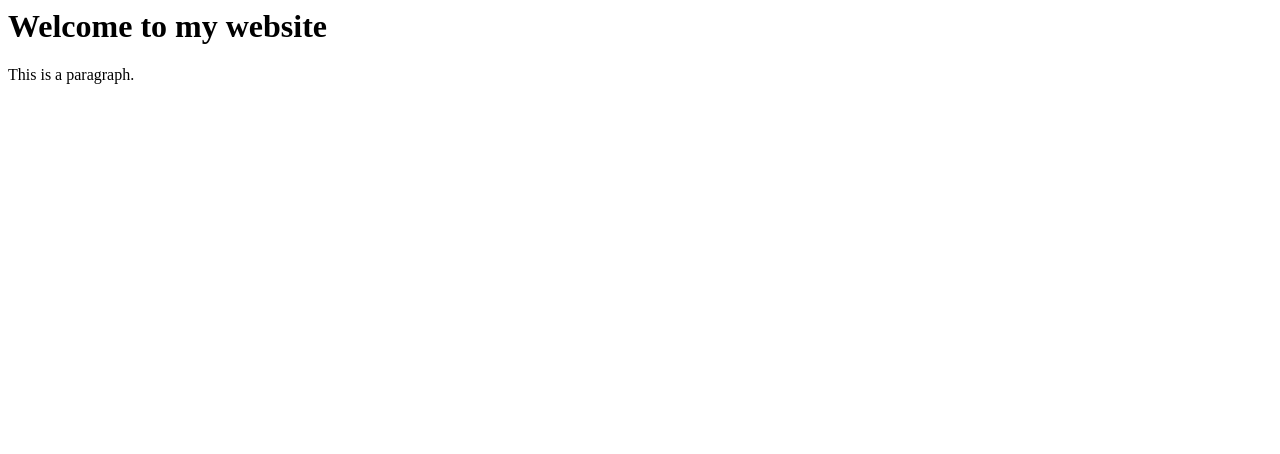
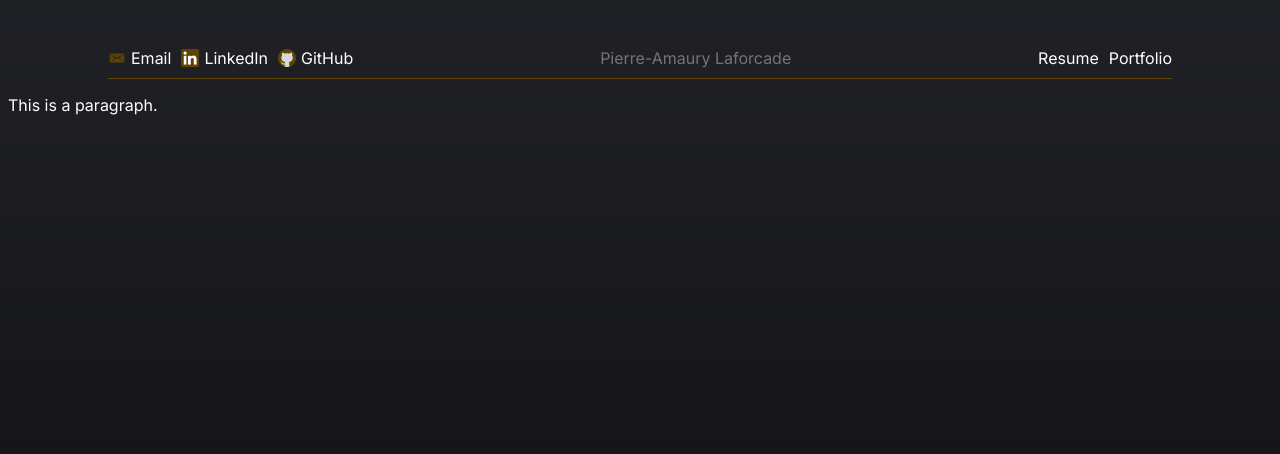
Before and after one commit to palaforcade/pa-portfolio-web, a plain HTML site: page index.html in a window 1280 px wide. Drawn offline with Linux system fonts and the light colour scheme.

Commit message:
:sparkles: Implement navigation and initial styles

```diff
--- /dev/null
+++ b/css/main.css
@@ -0,0 +1,37 @@
+body {
+    font-family: Inter, sans-serif;
+    background: linear-gradient(#202126, #0D0D0D);
+    color: #FFFFFF;
+}
+
+.main-header {
+    display: flex;
+    justify-content: space-between;
+    align-items: center;
+    margin: 0 100px;
+    padding-top: 40px;
+    padding-bottom: 10px;
+    border-bottom: 1px solid #5D4404;
+}
+
+.main-header__name {
+    color: #747474;
+}
+
+.main-header__row-socials {
+    display: flex;
+    align-items: center;
+    gap: 10px;
+}
+
+.row-socials__item {
+    display: flex;
+    flex-direction: row;
+    align-items: center;
+    gap: 5px;
+}
+
+.main-header__row-nav {
+    display: flex;
+    gap: 10px;
+}
--- a/index.html
+++ b/index.html
@@ -1,9 +1,46 @@
 <html>
+
 <head>
     <title>Pierre-Amaury Laforcade - Portfolio</title>
+    <meta charset="UTF-8">
+    <meta name="viewport" content="width=device-width, initial-scale=1.0">
+    <meta name="description" content="Pierre-Amaury Laforcade's Portfolio">
+    <meta name="keywords"
+        content="portfolio, software development, programming, product management, data analysis, data science">
+    <meta name="author" content="Pierre-Amaury Laforcade">
+
+    <link rel="stylesheet" href="css/main.css">
+    <link rel="icon" type="image/x-icon" href="favicon.ico">
+
+    <link rel="preconnect" href="https://fonts.googleapis.com">
+    <link rel="preconnect" href="https://fonts.gstatic.com" crossorigin>
+    <link href="https://fonts.googleapis.com/css2?family=Inter:wght@400;500;600;700&display=swap" rel="stylesheet">
 </head>
+
 <body>
-        <h1>Welcome to my website</h1>
+    <header class="main-header">
+        <div class="main-header__row-socials">
+            <div class="row-socials__item">
+                <img src="assets/icons/icon_email.png" alt="Email" width="18" height="18">
+                <div>Email</div>
+            </div>
+            <div class="row-socials__item">
+                <img src="assets/icons/icon_linkedin.png" alt="LinkedIn" width="18" height="18">
+                <div>LinkedIn</div>
+            </div>
+            <div class="row-socials__item">
+                <img src="assets/icons/icon_github.png" alt="GitHub" width="18" height="18">
+                <div>GitHub</div>
+            </div>
+        </div>
+        <div class="main-header__name">Pierre-Amaury Laforcade</div>
+        <div class="main-header__row-nav">
+            <div class="row-nav__item">Resume</div>
+            <div class="row-nav__item">Portfolio</div>
+        </div>
+
+    </header>
     <p>This is a paragraph.</p>
 </body>
+
 </html>
```
Also changed, not shown: assets/icons/icon_email.png (added), assets/icons/icon_github.png (added), assets/icons/icon_linkedin.png (added). Lines whose indentation alone changed are shown as unchanged.
